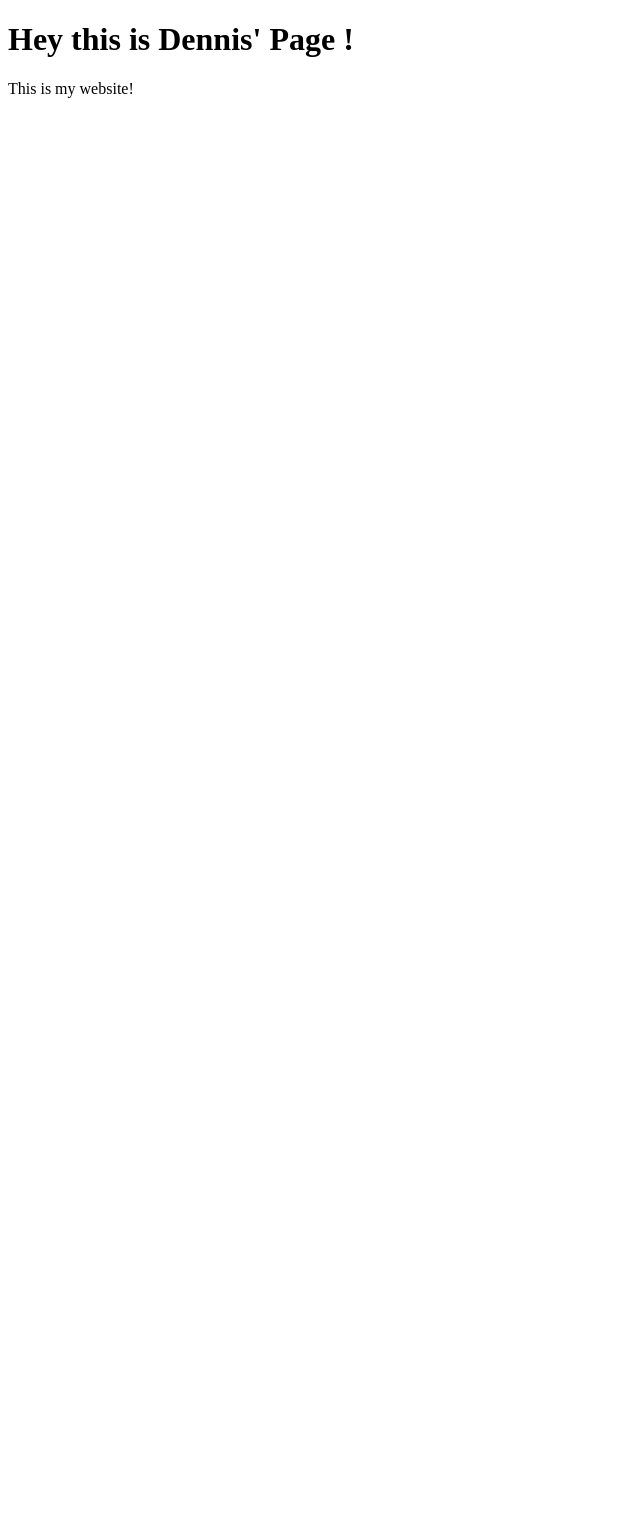
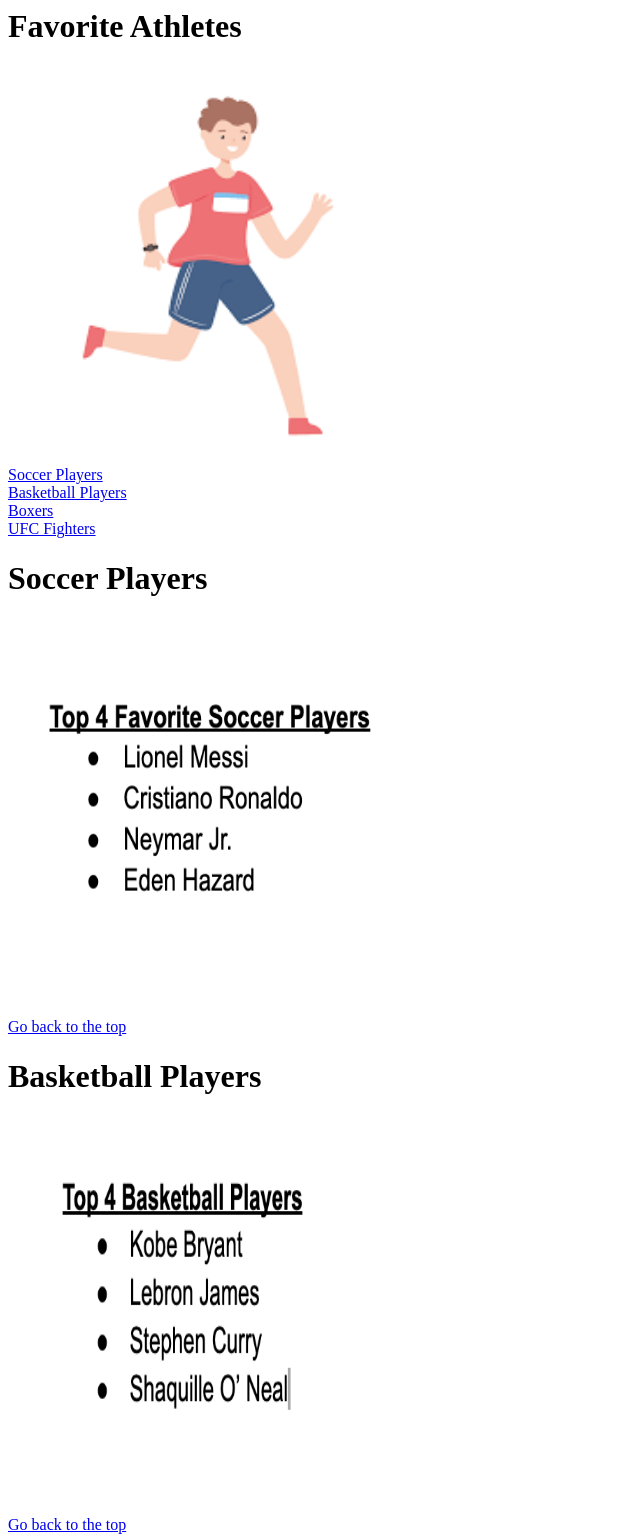
Before and after one commit to DennisFrim1/DennisFrim1old.github.io, a plain HTML site: page index.html in a window 1280 px wide. Shown: the top 1537 px of the page, without its empty margins (0-640 px from the left). Before the commit the page ends 800 px from the top, so only its background shows below. Drawn offline with Linux system fonts and the light colour scheme.

Commit message:
Add files via upload
Test file upload 1

```diff
--- a/index.html
+++ b/index.html
@@ -1,16 +1,74 @@
-<!DOCTYPE html>
+<h1>Favorite Athletes</h1>
 <html>
   <head>
 
-    <title>Dennis Homepage</title>
+    <title>Restaurant Menu Example</title>
 
   </head>
 
-  <body>
+<body>
+  <!--This creates a <div> with an ID of "Top" which holds the links the the restaurant information-->
 
-      <h1> Hey this is Dennis' Page !</h1>
+<div id = "Top">
+<img src="athlete.png" width = "400" height = "400">
+<br>
 
-      <p> This is my website! </p>
+ <!--These are the 3 page anchors which link to specific parts of the website-->
+<a href="#Soccer"> Soccer Players </a>
+<br>
+<a href="#Basketball"> Basketball Players </a>
+<br>
+<a href="#Boxing"> Boxers </a>
+<br>
+<a href="#UFC"> UFC Fighters </a>
+<br>
 
-  </body>
+
+</div>
+
+
+
+
+<!--First division is assigned an id of "Apps"-->
+
+<div id = "Soccer">
+<h1> Soccer Players </h1>
+<img alt = "Soccer" src = "4soccerplayers.png" height = "400" width = "400">
+<br>
+<!--This is the page anchor which links back to the Top of the page-->
+<a href="#Top"> Go back to the top </a> <br>
+</div >
+
+<!--Second division is assigned an id of "Mains"-->
+<div id = "Basketball">
+<h1> Basketball Players </h1>
+<img alt = "Basketball" src = "4Basketballplayers.png" height = "400" width = "400">
+<br>
+<!--This is the page anchor which links back to the Top of the page-->
+<a href="#Top"> Go back to the top </a> <br>
+</div>
+
+
+<div id = "Boxing";>
+<h1> Boxers </h1>
+<img alt = "Boxers" src = "4Boxers.png" >
+<br>
+<a href="#Top"> Go back to the top </a> <br>
+</div>
+
+<div id = "UFC">
+<h1> UFC Fighters </h1>
+</div>
+<img alt = "UFC" src = "russianfighter.jpeg" >
+  <br>
+  <img alt ="UFC" src = "4UFC.png"
+    <br>
+<a href="#Top"> Go back to the top </a> <br>
+</div>
+<br>
+
+</div>
+
+</body>
+
 </html>
--- /dev/null
+++ b/style.css
@@ -0,0 +1,4 @@
+html, body {
+  height: 100%;
+  width: 100%;
+}
```
Also changed, not shown: 4Basketballplayers.png (added), 4Boxers.png (added), 4UFC.png (added), 4soccerplayers.png (added), athlete.png (added), russianfighter.jpeg (added), script.js (added), 1 other file.
